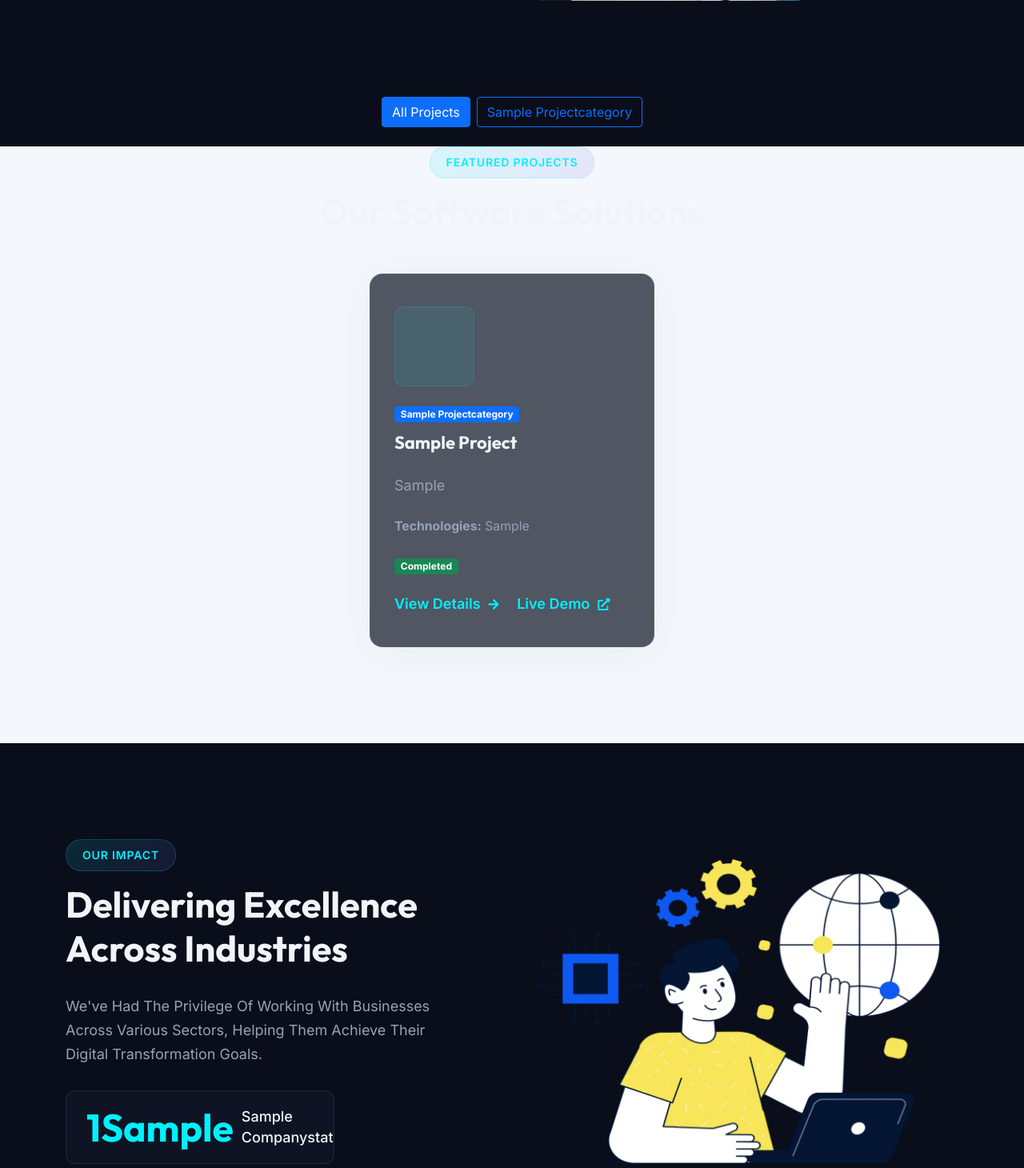
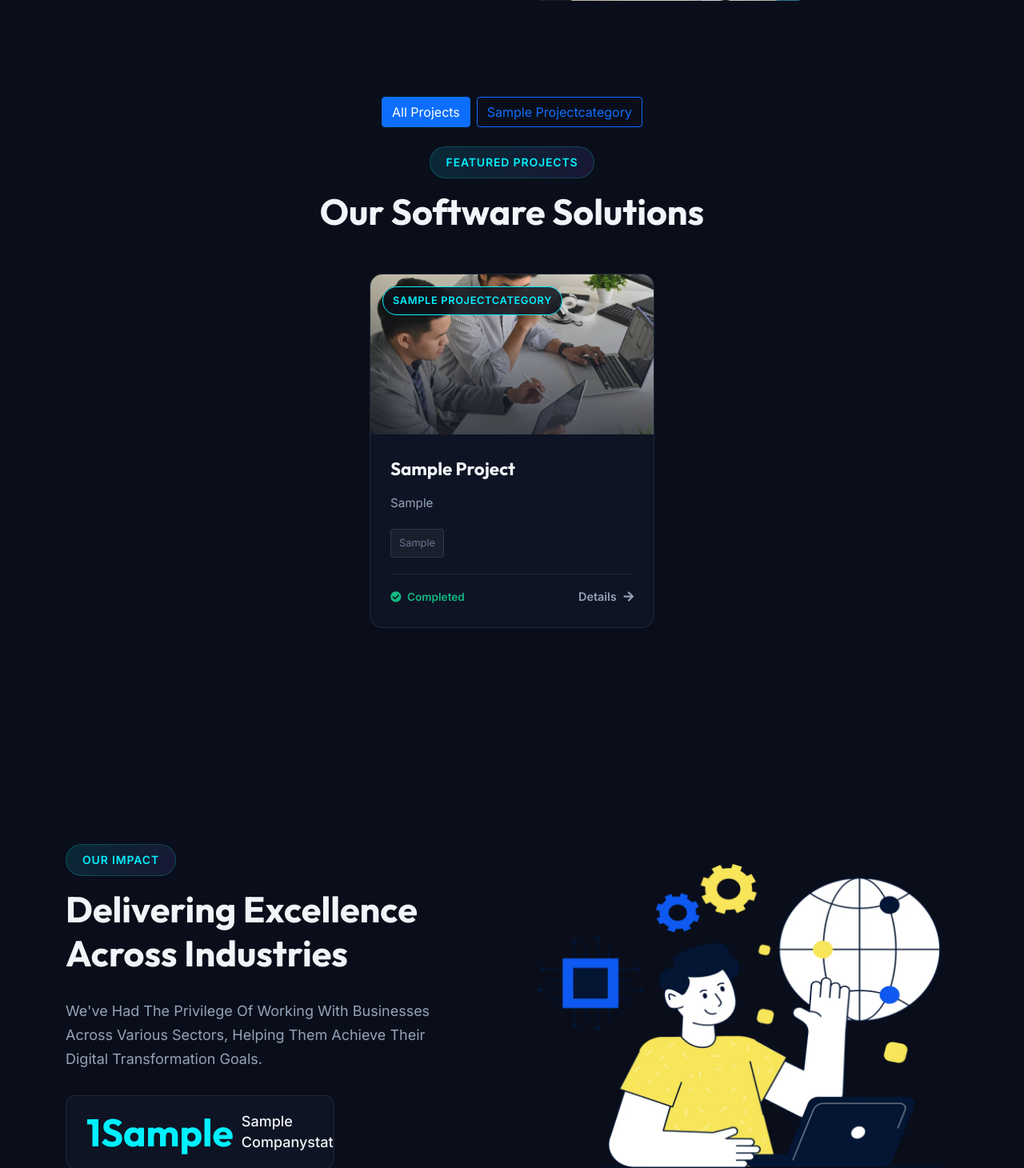
Before and after one commit to AkilaJoseph/KianvoSoft, a Django app: page /portfolio/ in a window 1280 px wide; the page is wider, and only the part inside the window is pictured. Shown: the part 1132-2592 px from the top of that part at 80% size. Run offline with Django 5.2, Linux system fonts and the light colour scheme; tables that the repository leaves empty hold one stand-in row (values such as "Sample post"); some libraries are stand-ins or nearby versions.

Commit message:
feat: add contact and portfolio pages with new futuristic CSS styling.

```diff
--- a/static/assets/css/futuristic.css
+++ b/static/assets/css/futuristic.css
@@ -1155,6 +1155,131 @@
 }
 
 /* ============================
+   Portfolio / Project Cards
+   ============================ */
+.ks-project-card {
+  background: var(--ks-bg-card) !important;
+  border: 1px solid var(--ks-border-glass) !important;
+  border-radius: 16px !important;
+  overflow: hidden;
+  position: relative;
+  transition: var(--ks-transition);
+  height: 100%;
+  display: flex;
+  flex-direction: column;
+}
+
+.ks-project-card:hover {
+  transform: translateY(-8px);
+  border-color: rgba(0, 240, 255, .2) !important;
+  box-shadow: 0 20px 40px rgba(0, 0, 0, .4), 0 0 20px rgba(0, 240, 255, .1);
+}
+
+.ks-project-image {
+  height: 200px;
+  background-size: cover;
+  background-position: center;
+  position: relative;
+  overflow: hidden;
+}
+
+.ks-project-image::before {
+  content: '';
+  position: absolute;
+  top: 0;
+  left: 0;
+  right: 0;
+  bottom: 0;
+  background: linear-gradient(to bottom, transparent 0%, var(--ks-bg-card) 100%);
+}
+
+.ks-project-category {
+  position: absolute;
+  top: 15px;
+  left: 15px;
+  background: rgba(10, 14, 26, .8);
+  backdrop-filter: blur(8px);
+  border: 1px solid var(--ks-cyan);
+  color: var(--ks-cyan);
+  padding: 4px 12px;
+  border-radius: 50px;
+  font-size: 0.8rem;
+  font-weight: 600;
+  text-transform: uppercase;
+  letter-spacing: .05em;
+  z-index: 2;
+}
+
+.ks-project-content {
+  padding: 25px;
+  flex-grow: 1;
+  display: flex;
+  flex-direction: column;
+  position: relative;
+  z-index: 2;
+}
+
+.ks-project-content h4 {
+  font-family: var(--ks-font-heading);
+  color: var(--ks-text-primary);
+  font-size: 1.4rem;
+  margin-bottom: 12px;
+}
+
+.ks-project-content p {
+  color: var(--ks-text-secondary);
+  font-size: 0.95rem;
+  line-height: 1.6;
+  margin-bottom: 20px;
+  flex-grow: 1;
+}
+
+.ks-project-tech {
+  display: flex;
+  flex-wrap: wrap;
+  gap: 8px;
+  margin-bottom: 20px;
+}
+
+.ks-project-tech span {
+  background: rgba(255, 255, 255, 0.05);
+  border: 1px solid rgba(255, 255, 255, 0.1);
+  color: var(--ks-text-muted);
+  font-size: 0.8rem;
+  padding: 4px 10px;
+  border-radius: 4px;
+}
+
+.ks-project-footer {
+  border-top: 1px solid var(--ks-border-glass);
+  padding-top: 15px;
+  display: flex;
+  justify-content: space-between;
+  align-items: center;
+}
+
+.ks-project-link {
+  color: var(--ks-text-secondary);
+  font-size: 0.9rem;
+  font-weight: 600;
+  transition: var(--ks-transition);
+}
+
+.ks-project-link:hover {
+  color: var(--ks-cyan);
+}
+
+.ks-project-link i {
+  margin-left: 5px;
+  transition: transform 0.3s ease;
+}
+
+.ks-project-card:hover .ks-project-link i {
+  transform: translateX(4px);
+  color: var(--ks-cyan);
+}
+
+/* ============================
    Responsive
    ============================ */
 @media (max-width: 991px) {
--- a/templates/portfolio.html
+++ b/templates/portfolio.html
@@ -37,7 +37,8 @@
 				<div class="about__one-content">
 					<span class="subtitle-one">Our Work</span>
 					<h2>Projects That Showcase Our Expertise</h2>
-					<p>Explore our portfolio of successful projects across various industries. Each project demonstrates our commitment to quality, innovation, and client satisfaction.</p>
+					<p>Explore our portfolio of successful projects across various industries. Each project demonstrates
+						our commitment to quality, innovation, and client satisfaction.</p>
 				</div>
 			</div>
 			<div class="col-xl-6 col-lg-5">
@@ -58,7 +59,8 @@
 	<div class="row justify-content-center">
 		<div class="col-xl-8">
 			<div class="d-flex flex-wrap justify-content-center gap-2">
-				<a href="{% url 'portfolio' %}" class="btn {% if not current_category %}btn-primary{% else %}btn-outline-primary{% endif %}">
+				<a href="{% url 'portfolio' %}"
+					class="btn {% if not current_category %}btn-primary{% else %}btn-outline-primary{% endif %}">
 					All Projects
 				</a>
 				{% for category in categories %}
@@ -75,7 +77,7 @@
 <!-- Category Filter End -->
 
 <!-- Portfolio Gallery Start -->
-<div class="services__five section-padding pt-0">
+<div class="services__five section-padding pt-0" style="background: var(--ks-bg-primary);">
 	<div class="container">
 		<div class="row justify-content-center text-center mb-50">
 			<div class="col-xl-6 col-lg-7 col-md-9">
@@ -86,34 +88,38 @@
 		<div class="row gy-4 justify-content-center">
 			{% if projects %}
 			{% for project in projects %}
-				<div class="col-xl-4 col-lg-4 col-md-6">
-					<div class="services__five-single-service">
-						<div class="services__five-single-service-icon">
-							<i class="{{ project.icon_class }}"></i>
+			<div class="col-xl-4 col-lg-4 col-md-6 mb-30">
+				<div class="ks-project-card ks-reveal ks-reveal-delay-1">
+					<div class="ks-project-image"
+						style="background-image: url('{% static 'assets/img/portfolio/portfolio-1.png' %}');">
+						{% if project.category %}
+						<span class="ks-project-category">{{ project.category.name }}</span>
+						{% endif %}
 					</div>
-						<div class="services__five-single-service-content">
-							{% if project.category %}
-							<span class="badge bg-primary mb-2">{{ project.category.name }}</span>
-							{% endif %}
+					<div class="ks-project-content">
 						<h4>{{ project.name }}</h4>
 						<p>{{ project.tagline }}</p>
-							<p class="mt-2"><small><strong>Technologies:</strong> {{ project.technologies }}</small></p>
+						<div class="ks-project-tech">
+							{% for tech in project.technologies_list %}
+							<span>{{ tech }}</span>
+							{% empty %}
+							<span>{{ project.technologies }}</span>
+							{% endfor %}
+						</div>
+						<div class="ks-project-footer">
 							{% if project.status == 'completed' %}
-							<span class="badge bg-success mb-2">Completed</span>
+							<span style="color: var(--ks-green); font-size: 0.85rem; font-weight: 600;"><i
+									class="fas fa-check-circle me-1"></i> Completed</span>
 							{% elif project.status == 'in_progress' %}
-							<span class="badge bg-warning mb-2">In Progress</span>
+							<span style="color: var(--ks-orange); font-size: 0.85rem; font-weight: 600;"><i
+									class="fas fa-sync-alt fa-spin me-1"></i> In Progress</span>
 							{% elif project.status == 'maintenance' %}
-							<span class="badge bg-info mb-2">Maintenance</span>
+							<span style="color: var(--ks-cyan); font-size: 0.85rem; font-weight: 600;"><i
+									class="fas fa-tools me-1"></i> Maintenance</span>
 							{% endif %}
-							<div class="mt-3">
-								<a href="{% url 'project_detail' project.slug %}" class="btn-three">View Details
-									<i class="fas fa-arrow-right"></i>
+							<a href="{% url 'project_detail' project.slug %}" class="ks-project-link">
+								Details <i class="fas fa-arrow-right"></i>
 							</a>
-								{% if project.demo_url %}
-								<a href="{{ project.demo_url }}" target="_blank" class="btn-three ms-2">Live Demo
-									<i class="fas fa-external-link-alt"></i>
-								</a>
-								{% endif %}
 						</div>
 					</div>
 				</div>
@@ -121,120 +127,126 @@
 			{% endfor %}
 			{% else %}
 			<!-- Fallback Static Projects if no database entries -->
-				<div class="col-xl-4 col-lg-4 col-md-6">
-					<div class="services__five-single-service">
-						<div class="services__five-single-service-icon">
-							<i class="flaticon-consultant"></i>
+			<div class="col-xl-4 col-lg-4 col-md-6 mb-30">
+				<div class="ks-project-card ks-reveal ks-reveal-delay-1">
+					<div class="ks-project-image"
+						style="background-image: url('{% static 'assets/img/portfolio/portfolio-1.png' %}');">
+						<span class="ks-project-category">Healthcare</span>
 					</div>
-						<div class="services__five-single-service-content">
-							<span class="badge bg-primary mb-2">Healthcare</span>
+					<div class="ks-project-content">
 						<h4>Imforia</h4>
-							<p>Pharmacy Management System - Complete solution for pharmacy inventory, sales, and prescription management.</p>
-							<p class="mt-2"><small><strong>Technologies:</strong> Django, React, PostgreSQL</small></p>
+						<p>Pharmacy Management System - Complete solution for pharmacy inventory, sales, and
+							prescription management.</p>
+						<div class="ks-project-tech">
+							<span>Django</span><span>React</span><span>PostgreSQL</span>
+						</div>
+						<div class="ks-project-footer">
+							<span style="color: var(--ks-green); font-size: 0.85rem; font-weight: 600;"><i
+									class="fas fa-check-circle me-1"></i> Completed</span>
+							<a href="#" class="ks-project-link">Details <i class="fas fa-arrow-right"></i></a>
 						</div>
 					</div>
 				</div>
-				<div class="col-xl-4 col-lg-4 col-md-6">
-					<div class="services__five-single-service">
-						<div class="services__five-single-service-icon">
-							<i class="flaticon-software-development"></i>
 			</div>
-						<div class="services__five-single-service-content">
-							<span class="badge bg-success mb-2">Retail</span>
+			<div class="col-xl-4 col-lg-4 col-md-6 mb-30">
+				<div class="ks-project-card ks-reveal ks-reveal-delay-2">
+					<div class="ks-project-image"
+						style="background-image: url('{% static 'assets/img/portfolio/portfolio-2.png' %}');">
+						<span class="ks-project-category">Retail</span>
+					</div>
+					<div class="ks-project-content">
 						<h4>MjenziPOS</h4>
-							<p>Hardware Shop Management System - POS, inventory tracking, and sales analytics for hardware stores.</p>
-							<p class="mt-2"><small><strong>Technologies:</strong> Django, Vue.js, MySQL</small></p>
+						<p>Hardware Shop Management System - POS, inventory tracking, and sales analytics for hardware
+							stores.</p>
+						<div class="ks-project-tech">
+							<span>Django</span><span>Vue.js</span><span>MySQL</span>
+						</div>
+						<div class="ks-project-footer">
+							<span style="color: var(--ks-green); font-size: 0.85rem; font-weight: 600;"><i
+									class="fas fa-check-circle me-1"></i> Completed</span>
+							<a href="#" class="ks-project-link">Details <i class="fas fa-arrow-right"></i></a>
 						</div>
 					</div>
 				</div>
-				<div class="col-xl-4 col-lg-4 col-md-6">
-					<div class="services__five-single-service">
-						<div class="services__five-single-service-icon">
-							<i class="flaticon-mobile-phone-1"></i>
 			</div>
-						<div class="services__five-single-service-content">
-							<span class="badge bg-info mb-2">Transport</span>
+			<div class="col-xl-4 col-lg-4 col-md-6 mb-30">
+				<div class="ks-project-card ks-reveal ks-reveal-delay-3">
+					<div class="ks-project-image"
+						style="background-image: url('{% static 'assets/img/portfolio/portfolio-1.png' %}');">
+						<span class="ks-project-category">Transport</span>
+					</div>
+					<div class="ks-project-content">
 						<h4>Transit</h4>
-							<p>Transit Company Operations System - Fleet management, maintenance scheduling, and route optimization.</p>
-							<p class="mt-2"><small><strong>Technologies:</strong> Python, Flutter, Firebase</small></p>
+						<p>Transit Company Operations System - Fleet management, maintenance scheduling, and route
+							optimization.</p>
+						<div class="ks-project-tech">
+							<span>Python</span><span>Flutter</span><span>Firebase</span>
+						</div>
+						<div class="ks-project-footer">
+							<span style="color: var(--ks-orange); font-size: 0.85rem; font-weight: 600;"><i
+									class="fas fa-sync-alt fa-spin me-1"></i> In Progress</span>
+							<a href="#" class="ks-project-link">Details <i class="fas fa-arrow-right"></i></a>
 						</div>
 					</div>
 				</div>
-				<div class="col-xl-4 col-lg-4 col-md-6">
-					<div class="services__five-single-service">
-						<div class="services__five-single-service-icon">
-							<i class="flaticon-web-research"></i>
 			</div>
-						<div class="services__five-single-service-content">
-							<span class="badge bg-warning mb-2">Agriculture</span>
+			<div class="col-xl-4 col-lg-4 col-md-6 mb-30">
+				<div class="ks-project-card ks-reveal ks-reveal-delay-4">
+					<div class="ks-project-image"
+						style="background-image: url('{% static 'assets/img/portfolio/portfolio-2.png' %}');">
+						<span class="ks-project-category">Agriculture</span>
+					</div>
+					<div class="ks-project-content">
 						<h4>Land Allocation System</h4>
 						<p>Track land plots and manage farmer/applicant data for agricultural departments.</p>
-							<p class="mt-2"><small><strong>Technologies:</strong> Django, React, PostGIS</small></p>
+						<div class="ks-project-tech">
+							<span>Django</span><span>React</span><span>PostGIS</span>
+						</div>
+						<div class="ks-project-footer">
+							<span style="color: var(--ks-green); font-size: 0.85rem; font-weight: 600;"><i
+									class="fas fa-check-circle me-1"></i> Completed</span>
+							<a href="#" class="ks-project-link">Details <i class="fas fa-arrow-right"></i></a>
 						</div>
 					</div>
 				</div>
-				<div class="col-xl-4 col-lg-4 col-md-6">
-					<div class="services__five-single-service">
-						<div class="services__five-single-service-icon">
-							<i class="flaticon-database"></i>
 			</div>
-						<div class="services__five-single-service-content">
-							<span class="badge bg-secondary mb-2">Education</span>
+			<div class="col-xl-4 col-lg-4 col-md-6 mb-30">
+				<div class="ks-project-card ks-reveal ks-reveal-delay-5">
+					<div class="ks-project-image"
+						style="background-image: url('{% static 'assets/img/portfolio/portfolio-1.png' %}');">
+						<span class="ks-project-category">Education</span>
+					</div>
+					<div class="ks-project-content">
 						<h4>Asset Management System</h4>
 						<p>Manage university indoor assets - tracking, maintenance, and inventory control.</p>
-							<p class="mt-2"><small><strong>Technologies:</strong> Django, Bootstrap, SQLite</small></p>
+						<div class="ks-project-tech">
+							<span>Django</span><span>Bootstrap</span><span>SQLite</span>
+						</div>
+						<div class="ks-project-footer">
+							<span style="color: var(--ks-green); font-size: 0.85rem; font-weight: 600;"><i
+									class="fas fa-check-circle me-1"></i> Completed</span>
+							<a href="#" class="ks-project-link">Details <i class="fas fa-arrow-right"></i></a>
 						</div>
 					</div>
 				</div>
-				<div class="col-xl-4 col-lg-4 col-md-6">
-					<div class="services__five-single-service">
-						<div class="services__five-single-service-icon">
-							<i class="flaticon-cyber-security"></i>
 			</div>
-						<div class="services__five-single-service-content">
-							<span class="badge bg-danger mb-2">Hospitality</span>
+			<div class="col-xl-4 col-lg-4 col-md-6 mb-30">
+				<div class="ks-project-card ks-reveal ks-reveal-delay-6">
+					<div class="ks-project-image"
+						style="background-image: url('{% static 'assets/img/portfolio/portfolio-2.png' %}');">
+						<span class="ks-project-category">Hospitality</span>
+					</div>
+					<div class="ks-project-content">
 						<h4>Mashfly</h4>
 						<p>Restaurant Management System - Orders, kitchen display, inventory, and reporting.</p>
-							<p class="mt-2"><small><strong>Technologies:</strong> Node.js, React, MongoDB</small></p>
+						<div class="ks-project-tech">
+							<span>Node.js</span><span>React</span><span>MongoDB</span>
 						</div>
+						<div class="ks-project-footer">
+							<span style="color: var(--ks-green); font-size: 0.85rem; font-weight: 600;"><i
+									class="fas fa-check-circle me-1"></i> Completed</span>
+							<a href="#" class="ks-project-link">Details <i class="fas fa-arrow-right"></i></a>
 						</div>
-				</div>
-				<div class="col-xl-4 col-lg-4 col-md-6">
-					<div class="services__five-single-service">
-						<div class="services__five-single-service-icon">
-							<i class="flaticon-computer-mouse"></i>
-						</div>
-						<div class="services__five-single-service-content">
-							<span class="badge bg-primary mb-2">Real Estate</span>
-							<h4>NyumbaYangu</h4>
-							<p>Tenant and landlord linking & management system for property rentals.</p>
-							<p class="mt-2"><small><strong>Technologies:</strong> Django, React Native, PostgreSQL</small></p>
-						</div>
-					</div>
-				</div>
-				<div class="col-xl-4 col-lg-4 col-md-6">
-					<div class="services__five-single-service">
-						<div class="services__five-single-service-icon">
-							<i class="flaticon-data-scientist"></i>
-						</div>
-						<div class="services__five-single-service-content">
-							<span class="badge bg-success mb-2">Education</span>
-							<h4>SPARKS</h4>
-							<p>Student Progress and Academic Records System for universities and colleges.</p>
-							<p class="mt-2"><small><strong>Technologies:</strong> Django, Vue.js, PostgreSQL</small></p>
-						</div>
-					</div>
-				</div>
-				<div class="col-xl-4 col-lg-4 col-md-6">
-					<div class="services__five-single-service">
-						<div class="services__five-single-service-icon">
-							<i class="flaticon-cloud-computing"></i>
-						</div>
-						<div class="services__five-single-service-content">
-							<span class="badge bg-info mb-2">Education</span>
-							<h4>eLearning</h4>
-							<p>University Virtual Learning System - Online courses, assessments, and student engagement.</p>
-							<p class="mt-2"><small><strong>Technologies:</strong> Django, React, AWS</small></p>
 					</div>
 				</div>
 			</div>
@@ -252,7 +264,8 @@
 				<div class="technology-solution__one-content">
 					<span class="subtitle-one">Our Impact</span>
 					<h2>Delivering Excellence Across Industries</h2>
-					<p>We've had the privilege of working with businesses across various sectors, helping them achieve their digital transformation goals.</p>
+					<p>We've had the privilege of working with businesses across various sectors, helping them achieve
+						their digital transformation goals.</p>
 					<div class="row mt-4">
 						{% if stats %}
 						{% for stat in stats %}
@@ -310,7 +323,8 @@
 			<div class="col-xl-6 col-lg-6">
 				<div class="technology-solution__one-image">
 					<div class="technology-solution__one-image-wrapper">
-						<img src="{% static 'assets/img/technology-solution/tech-solution-one.png' %}" alt="Project Statistics">
+						<img src="{% static 'assets/img/technology-solution/tech-solution-one.png' %}"
+							alt="Project Statistics">
 					</div>
 				</div>
 			</div>
@@ -320,7 +334,8 @@
 <!-- Statistics Section End -->
 
 <!-- Industries Section Start -->
-<div class="work-process__three" style="background-image: url({% static 'assets/img/work-process/work-process-bg-2.png' %});">
+<div class="work-process__three"
+	style="background-image: url({% static 'assets/img/work-process/work-process-bg-2.png' %});">
 	<div class="container">
 		<div class="row justify-content-center text-center mb-50">
 			<div class="col-xl-6 col-lg-7 col-md-9">
@@ -352,11 +367,13 @@
 <!-- CTA Section Start -->
 <div class="subscribe__one">
 	<div class="container">
-		<div class="row justify-content-center text-center subscribe__one-content" style="background-image: url({% static 'assets/img/subscribe/subscribe-one-shape-1.png' %});">
+		<div class="row justify-content-center text-center subscribe__one-content"
+			style="background-image: url({% static 'assets/img/subscribe/subscribe-one-shape-1.png' %});">
 			<div class="col-xl-7 col-lg-8">
 				<div class="subscribe__one-title">
 					<h3>Have a Project in Mind?</h3>
-					<p>Let's discuss how KianvoSoft can help bring your vision to life with our expertise and experience.</p>
+					<p>Let's discuss how KianvoSoft can help bring your vision to life with our expertise and
+						experience.</p>
 				</div>
 				<a href="{% url 'contact' %}" class="btn-two">Start Your Project
 					<i class="fas fa-arrow-right"></i>
```
Also changed, not shown: templates/contact.html (+22 -20 lines). Lines whose indentation alone changed are shown as unchanged.
